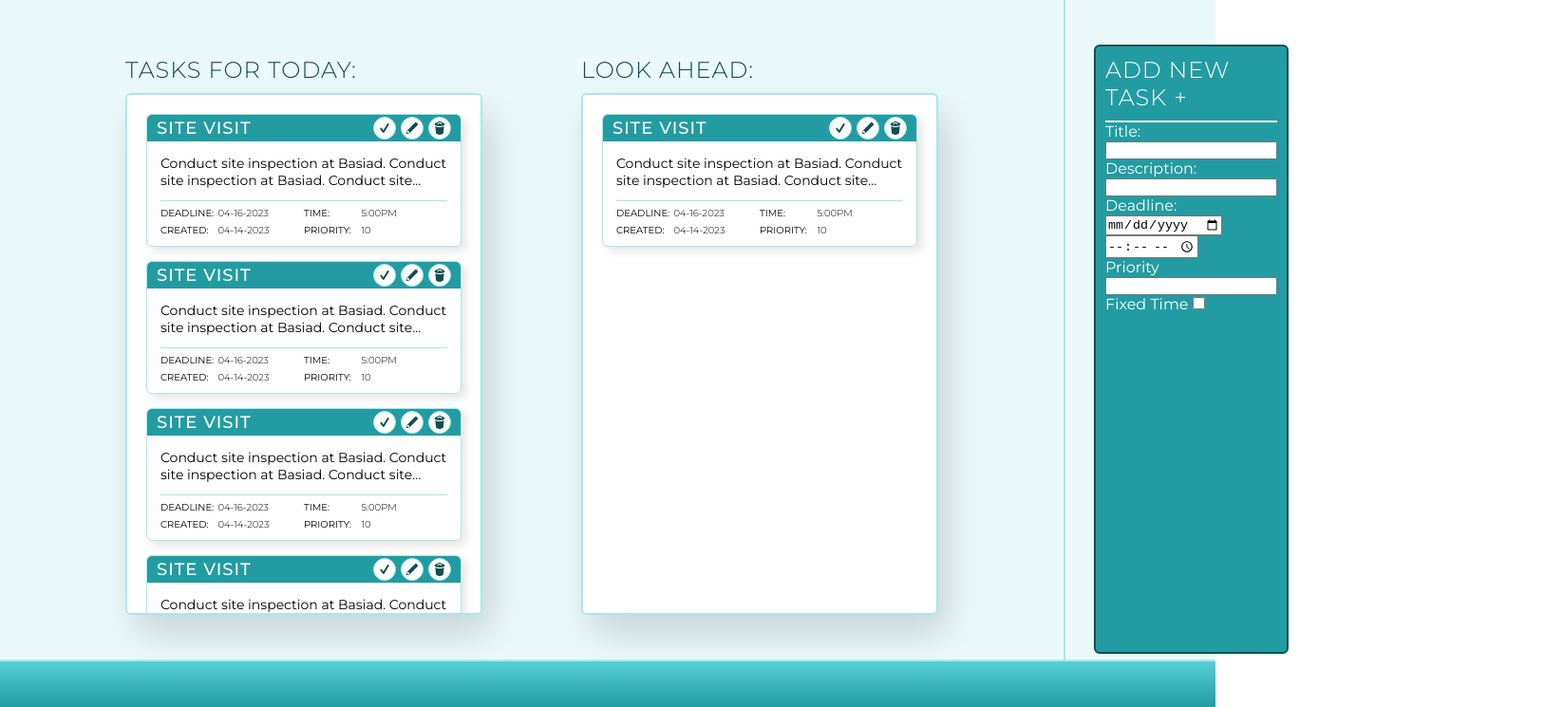
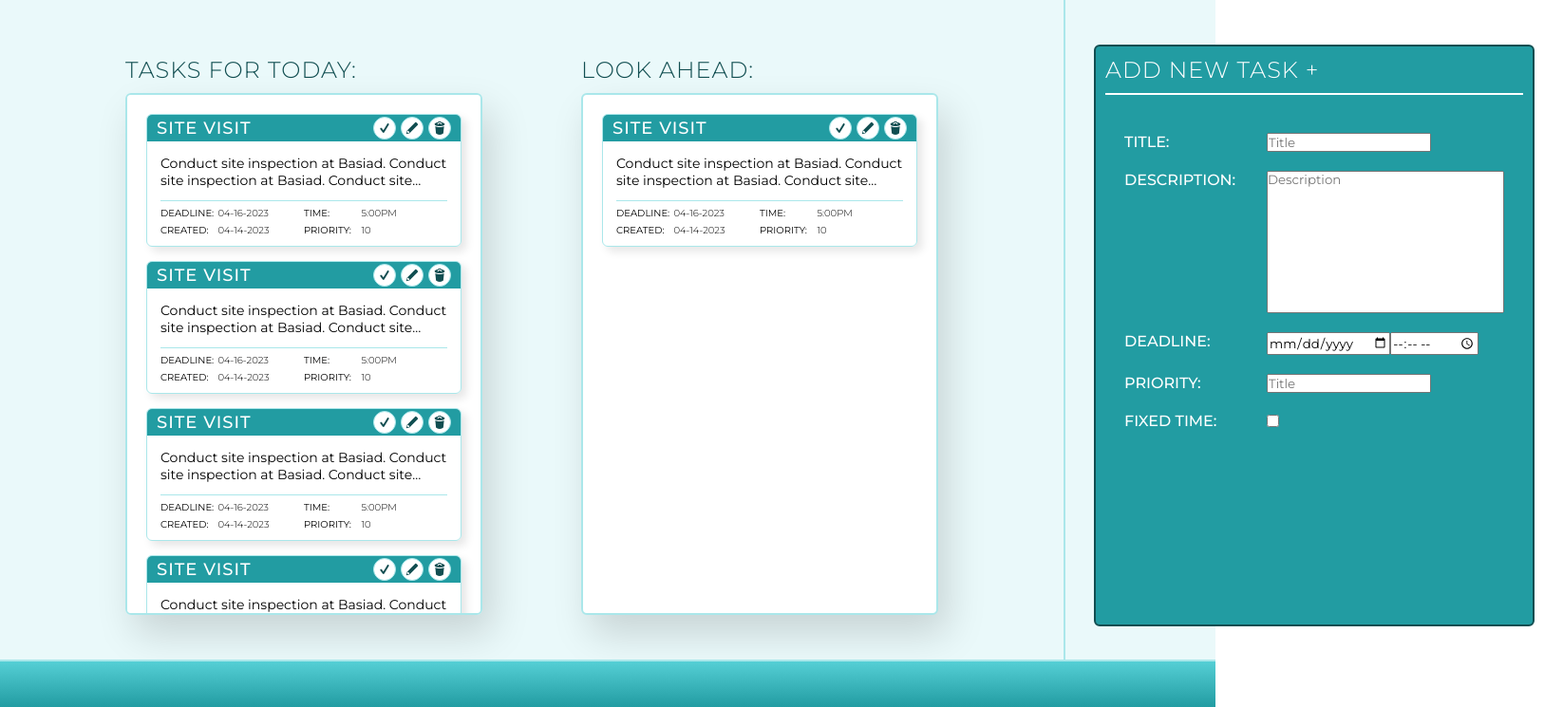
Before and after one commit to engr-mervin/tuturuu, a website: page index.html in a window 1280 px wide. Shown: the part 55-800 px from the top of the page at 95% size, 1646 px wide, since content can reach past the window. Drawn offline with Linux system fonts and the light colour scheme.

Commit message:
Edited forms

```diff
--- a/index.html
+++ b/index.html
@@ -363,35 +363,44 @@
           <h2 class="heading-form">ADD NEW TASK +</h2>
           <div class="main-form__container">
             <div class="main-form__form-group form-flex-2">
-              <label for="title">Title:</label>
-              <input type="text" class="main-form__form-input" id="title" />
-            </div>
-
-            <div class="main-form__form-group">
-              <label for="description">Description:</label>
+              <label class="form__label" for="title">Title:</label>
               <input
                 type="text"
-                class="main-form__form-input"
-                id="description"
+                class="form__input"
+                placeholder="Title"
+                id="title"
               />
             </div>
 
-            <div class="main-form__form-group">
-              <label for="date">Deadline:</label>
-              <input type="date" class="main-form__form-input" id="date" />
-              <input type="time" class="main-form__form-input" id="time" />
+            <div class="main-form__form-group form-flex-2">
+              <label class="form__label" for="description">Description:</label>
+              <textarea
+                name="Description"
+                cols="40"
+                rows="1"
+                class="form__input"
+                placeholder="Description"
+                id="description"
+              ></textarea>
             </div>
-            <div class="main-form__form-group">
-              <label for="priority">Priority</label>
+
+            <div class="main-form__form-group form-flex-2">
+              <label class="form__label" for="date">Deadline:</label>
+              <input type="date" class="form__input" id="date" />
+              <input type="time" class="form__input" id="time" />
+            </div>
+            <div class="main-form__form-group form-flex-2">
+              <label class="form__label" for="priority">Priority:</label>
               <input
                 type="number"
-                class="main-form__form-input"
+                class="form__input"
+                placeholder="Title"
                 id="priority"
               />
             </div>
-            <div class="main-form__form-group">
-              <label for="fixed">Fixed Time</label>
-              <input type="checkbox" class="main-form__form-input" id="fixed" />
+            <div class="main-form__form-group form-flex-2">
+              <label class="form__label" for="fixed">Fixed Time:</label>
+              <input type="checkbox" class="form__input" id="fixed" />
             </div>
           </div>
         </form>
--- a/sass/abstracts/_utilities.scss
+++ b/sass/abstracts/_utilities.scss
@@ -0,0 +1,3 @@
+.form-flex-2 {
+  display: flex;
+}
--- a/sass/base/_typography.scss
+++ b/sass/base/_typography.scss
@@ -1,4 +1,5 @@
-body {
+body,
+.main-form {
   font-family: "Montserrat", sans-serif;
   font-size: 1.6rem;
   font-weight: 400;
@@ -36,3 +37,18 @@ body {
   letter-spacing: 1px;
   font-weight: 300;
 }
+
+.form__label {
+  width: 15rem;
+  display: inline-block;
+  font-size: 1.6rem;
+  font-weight: 500;
+  text-transform: uppercase;
+}
+
+.form__input {
+  font-family: inherit;
+}
+.form__input::-webkit-input-placeholder {
+  font-family: inherit;
+}
--- a/sass/components/_container.scss
+++ b/sass/components/_container.scss
@@ -30,3 +30,7 @@
     border-radius: 100px;
   }
 }
+
+.main-form__container {
+  padding: 2rem;
+}
--- a/sass/layout/_form.scss
+++ b/sass/layout/_form.scss
@@ -20,4 +20,18 @@
     height: 55rem;
     color: $color-white;
   }
+
+  &__form-group {
+    margin-top: 2rem;
+  }
+
+  &__form-input {
+    font-size: inherit;
+  }
 }
+
+.form__input[placeholder="Description"] {
+  width: 25rem;
+  height: 15rem;
+  resize: none;
+}
```
Also changed, not shown: css/style.css, 1 other file.
